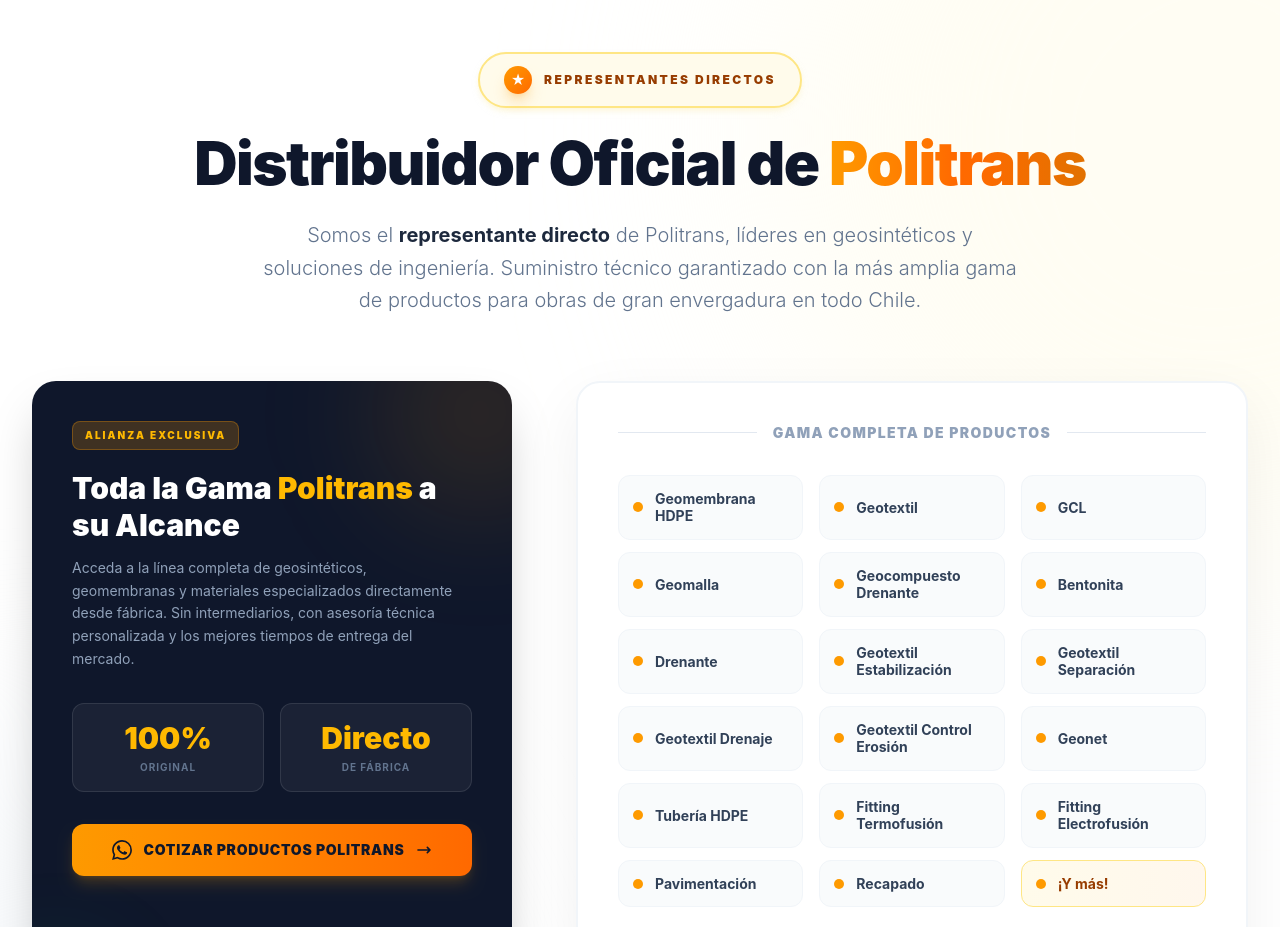
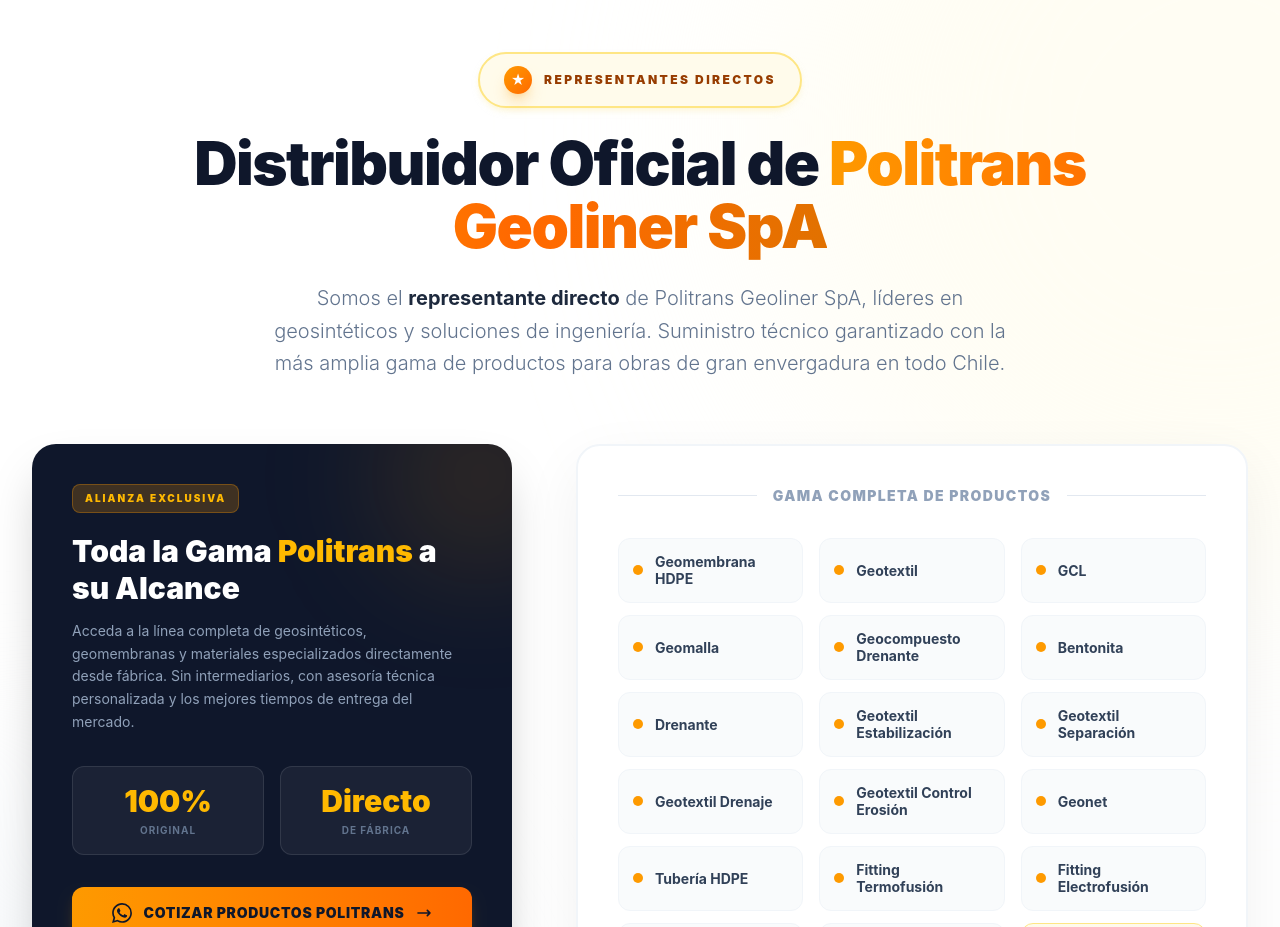
Before and after one commit to wisprice2/ferreteria-kval, a React (Vite) app: page / in a window 1280 px wide. Shown: the part 1240-2167 px from the top of the page. Built offline with nearby package versions, Linux system fonts and the light colour scheme.

Commit message:
feat: actualizar nombre completo Politrans Geoliner SpA en secciones principales

```diff
--- a/src/App.jsx
+++ b/src/App.jsx
@@ -325,7 +325,7 @@
           <div className="max-w-3xl mx-auto">
             <h3 className="text-[10px] font-black uppercase tracking-[0.3em] text-slate-400 mb-6">Alianza Estratégica</h3>
             <p className="text-2xl sm:text-3xl font-light text-slate-800 leading-tight">
-              Somos el <strong className="font-black text-slate-900">Representante Exclusivo</strong> de Politrans en la Zona Sur del país.
+              Somos el <strong className="font-black text-slate-900">Representante Exclusivo</strong> de Politrans Geoliner SpA en la Zona Sur del país.
             </p>
           </div>
 
@@ -788,10 +788,10 @@
             </div>
             <h2 className="text-4xl sm:text-5xl lg:text-6xl font-black text-slate-900 leading-[1.05] tracking-tight">
               Distribuidor Oficial de{' '}
-              <span className="text-transparent bg-clip-text bg-gradient-to-r from-amber-500 via-orange-500 to-amber-600">Politrans</span>
+              <span className="text-transparent bg-clip-text bg-gradient-to-r from-amber-500 via-orange-500 to-amber-600">Politrans Geoliner SpA</span>
             </h2>
             <p className="text-lg sm:text-xl text-slate-500 max-w-3xl mx-auto leading-relaxed font-light">
-              Somos el <strong className="font-bold text-slate-800">representante directo</strong> de Politrans,
+              Somos el <strong className="font-bold text-slate-800">representante directo</strong> de Politrans Geoliner SpA,
               líderes en geosintéticos y soluciones de ingeniería. Suministro técnico garantizado con la más amplia gama de productos
               para obras de gran envergadura en todo Chile.
             </p>
@@ -832,7 +832,7 @@
 
                   {/* CTA */}
                   <button
-                    onClick={() => { const text = encodeURIComponent('Hola H&E, me interesa cotizar productos Politrans. ¿Pueden asesorarme?'); window.open(`https://wa.me/56966006747?text=${text}`, '_blank'); }}
+                    onClick={() => { const text = encodeURIComponent('Hola H&E, me interesa cotizar productos Politrans Geoliner SpA. ¿Pueden asesorarme?'); window.open(`https://wa.me/56966006747?text=${text}`, '_blank'); }}
                     className="w-full bg-gradient-to-r from-amber-500 to-orange-500 hover:from-amber-400 hover:to-orange-400 text-slate-900 font-black px-6 py-4 rounded-xl text-sm uppercase tracking-wider transition-all shadow-lg shadow-amber-500/20 cursor-pointer flex items-center justify-center gap-3 group"
                   >
                     <svg className="w-5 h-5 fill-current" viewBox="0 0 24 24"><path d="M17.472 14.382c-.297-.149-1.758-.867-2.03-.967-.273-.099-.471-.148-.67.15-.197.297-.767.966-.94 1.164-.173.199-.347.223-.644.075-.297-.15-1.255-.463-2.39-1.475-.883-.788-1.48-1.761-1.653-2.059-.173-.297-.018-.458.13-.606.134-.133.298-.347.446-.52.149-.174.198-.298.298-.497.099-.198.05-.371-.025-.52-.075-.149-.669-1.612-.916-2.207-.242-.579-.487-.5-.669-.51a12.8 12.8 0 0 0-.57-.01c-.198 0-.52.074-.792.372-.272.297-1.04 1.016-1.04 2.479 0 1.462 1.065 2.875 1.213 3.074.149.198 2.096 3.2 5.077 4.487.709.306 1.262.489 1.694.625.712.227 1.36.195 1.871.118.571-.085 1.758-.719 2.006-1.413.248-.694.248-1.289.173-1.413-.074-.124-.272-.198-.57-.347m-5.421 7.403h-.004a9.87 9.87 0 0 1-5.031-1.378l-.361-.214-3.741.982.998-3.648-.235-.374a9.86 9.86 0 0 1-1.51-5.26c.001-5.45 4.436-9.884 9.888-9.884 2.64 0 5.122 1.03 6.988 2.898a9.825 9.825 0 0 1 2.893 6.994c-.003 5.45-4.437 9.884-9.885 9.884m8.413-18.297A11.815 11.815 0 0 0 12.05 0C5.495 0 .16 5.335.157 11.892c0 2.096.547 4.142 1.588 5.945L.057 24l6.305-1.654a11.882 11.882 0 0 0 5.683 1.448h.005c6.554 0 11.89-5.335 11.893-11.893a11.821 11.821 0 0 0-3.48-8.413Z"/></svg>
```
